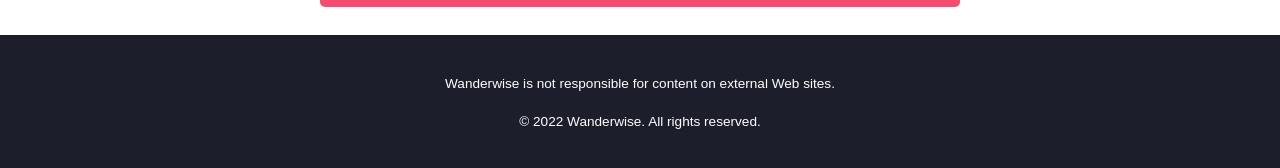
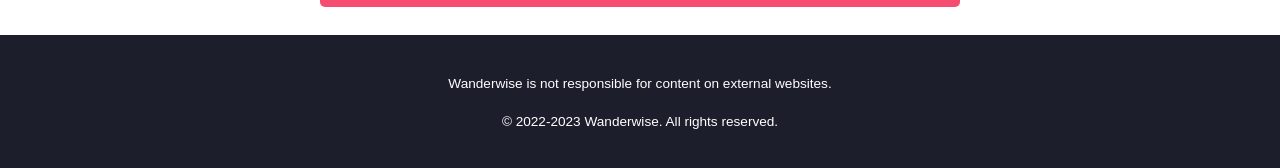
Before and after one commit to matthall8/wanderwise, a Next.js app in the folder web/: page /contact in a window 1280 px wide. Shown: the part 778-946 px from the top of the page. Built offline with nearby package versions, Linux system fonts and the light colour scheme; a web font is replaced by a local one.

Commit message:
Updated copyright dates

```diff
--- a/web/src/sections/Footer/Footer.js
+++ b/web/src/sections/Footer/Footer.js
@@ -4,8 +4,8 @@
 const Footer = () => {
   return (
     <StyledFooter>
-       <p>Wanderwise is not responsible for content on external Web sites.</p>
-       <p>&copy; 2022 Wanderwise. All rights reserved. </p>
+       <p>Wanderwise is not responsible for content on external websites.</p>
+       <p>&copy; 2022-2023 Wanderwise. All rights reserved. </p>
     </StyledFooter>
   );
 };
```
